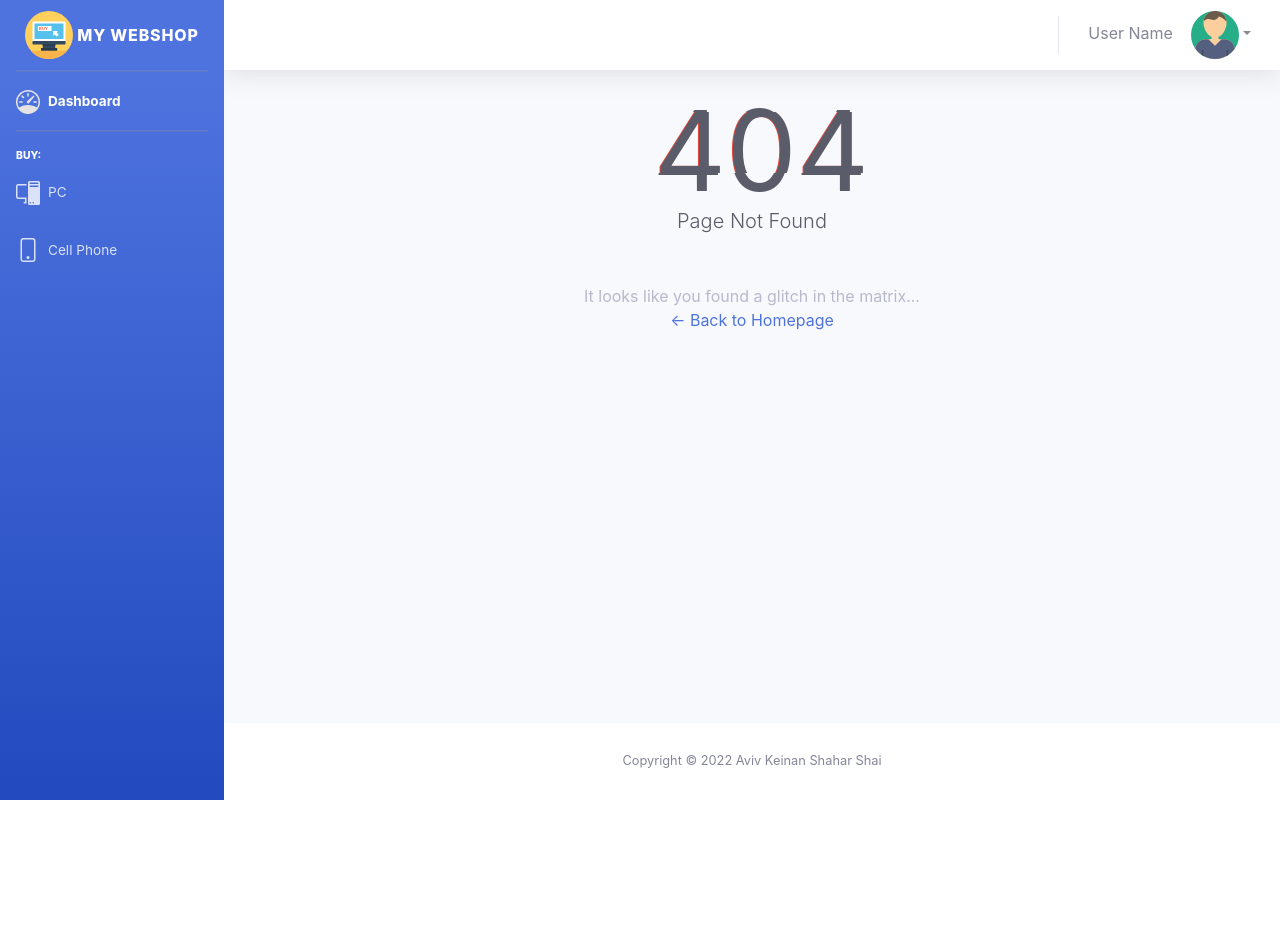
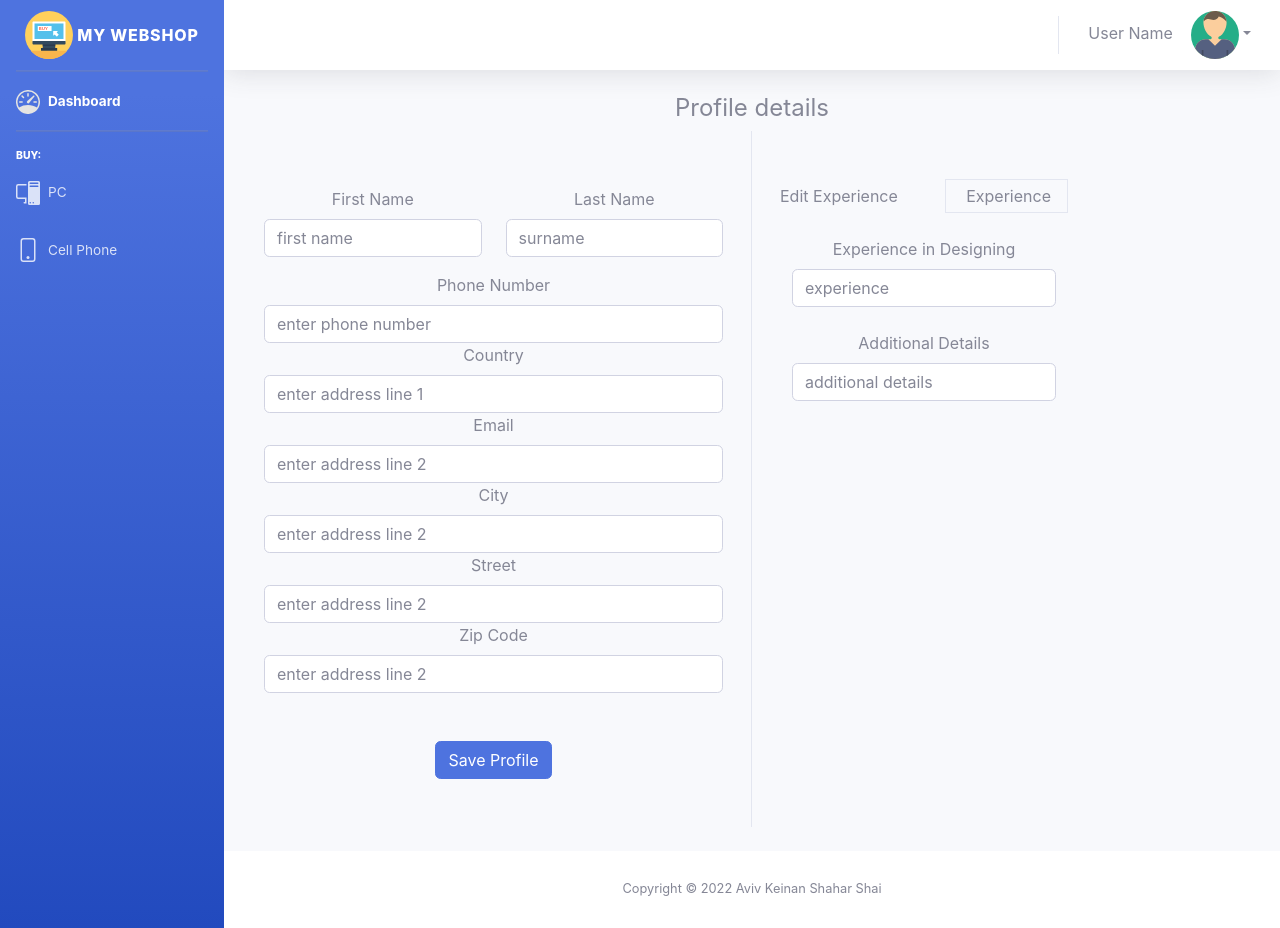
Before and after one commit to avivmeir/FinalProjectClientServer, a React (Create React App) app in the folder client/: page /profile in a window 1280 px wide. Before the commit this address had no page. Before the commit the page ends 800 px from the top, so only its background shows below. Built offline with nearby package versions, Linux system fonts and the light colour scheme; sample sign-in values are in the browser's storage.

Commit message:
profile skeleton

```diff
--- a/client/src/components/Dashboard.js
+++ b/client/src/components/Dashboard.js
@@ -8,6 +8,7 @@ import BuyPc from './BuyPc';
 import BuyPhone from './BuyPhone';
 import About from './About';
 import NotFound404 from './NotFound404';
+import Profile from './Profile';
 
 class Dashboard extends Component {
     render() {
@@ -23,8 +24,8 @@ class Dashboard extends Component {
                                 <Route path="/pc" element={<BuyPc />} />
                                 <Route path="/phone" element={<BuyPhone />} />
                                 <Route path="/about" element={<About />} />
+                                <Route path="/profile" element={<Profile />} />
                                 <Route path="/*" exact={true} element={<NotFound404 />} />
-
                             </Routes>
                         </div>
                     </div>
--- a/client/src/components/HeaderSign.js
+++ b/client/src/components/HeaderSign.js
@@ -12,12 +12,12 @@ class HeaderSign extends Component {
                             id="navbarSupportedContent"
                         >
                             <ul className="navbar-nav ml-auto">
-                                <li className="nav-item active">
+                                <li className="nav-item ">
                                     <Link className="nav-link" to={'/sign-up'}>
                                         Create Account
                                     </Link>
                                 </li>
-                                <li className="nav-item">
+                                <li className="nav-item ">
                                     <Link className="nav-link" to={'/sign-in'}>
                                         Login
                                     </Link>
--- /dev/null
+++ b/client/src/components/Profile.js
@@ -0,0 +1,177 @@
+import React, { Component } from 'react';
+import { ReactComponent as ErrorSvg } from '../app_photos/error-icon.svg';
+import { ReactComponent as CorrectSvg } from '../app_photos/correct-icon.svg';
+
+class Profile extends Component {
+    state = {
+        editMode: false,
+
+        passwordValid: {
+            match: true,
+            withNumbers: false,
+            withChars: false
+        }
+    }
+    handleEditClick = () => {
+        this.setState({ editMode: !this.state.editMode })
+    }
+    onSubmit = (e) => {
+        e.preventDefault();
+        console.log("submit clicked")
+    }
+    updateDetails = () => {
+        console.log("update clicked")
+
+    }
+    render() {
+        return (
+            <div className="wrapper">
+                    <h4 >Profile details</h4>
+                <div class="row">
+                    <div className="col-md-6 border-right">
+                        <div className="p-3 py-5">
+                            <div className="row mt-2">
+                                <div className="col-md-6"><label className="labels">First Name</label><input type="text" className="form-control" placeholder="first name" value="" /></div>
+                                <div className="col-md-6"><label className="labels">Last Name</label><input type="text" className="form-control" value="" placeholder="surname" /></div>
+                            </div>
+                            <div className="row mt-3">
+                                <div className="col-md-12"><label className="labels">Phone Number</label><input type="text" className="form-control" placeholder="enter phone number" value="" /></div>
+                                <div className="col-md-12"><label className="labels">Country</label><input type="text" className="form-control" placeholder="enter address line 1" value="" /></div>
+                                <div className="col-md-12"><label className="labels">Email</label><input type="text" className="form-control" placeholder="enter address line 2" value="" /></div>
+                                <div className="col-md-12"><label className="labels">City</label><input type="text" className="form-control" placeholder="enter address line 2" value="" /></div>
+                                <div className="col-md-12"><label className="labels">Street</label><input type="text" className="form-control" placeholder="enter address line 2" value="" /></div>
+                                <div className="col-md-12"><label className="labels">Zip Code</label><input type="text" className="form-control" placeholder="enter address line 2" value="" /></div>
+                            </div>
+                            <div className="mt-5 text-center"><button className="btn btn-primary profile-button" type="button">Save Profile</button></div>
+                        </div>
+                    </div>
+                    <div class="col-md-4">
+                        <div class="p-3 py-5">
+                            <div class="d-flex justify-content-between align-items-center experience"><span>Edit Experience</span><span class="border px-3 p-1 add-experience"><i class="fa fa-plus"></i>&nbsp;Experience</span></div><br />
+                            <div class="col-md-12"><label class="labels">Experience in Designing</label><input type="text" class="form-control" placeholder="experience" value="" /></div> <br />
+                            <div class="col-md-12"><label class="labels">Additional Details</label><input type="text" class="form-control" placeholder="additional details" value="" /></div>
+                        </div>
+                    </div>
+                </div>
+            </div>
+
+            // <div classNameName="wrapper">
+            //     <h3 classNameName="text-black">Profile details</h3>
+            //     <button classNameName="btn btn-secondary btn-sm d-flex mx-2" onClick={this.handleEditClick}>
+            //         Edit ✏️
+            //     </button>
+            //     <div classNameName="row mt-3 ">
+            //         <div classNameName="col-3">
+            //             First Name
+            //         </div>
+
+            //         <div classNameName="col-3">
+            //             Last Name
+            //         </div>
+            //         <div classNameName="col-3">
+            //             Phone Number
+            //         </div>
+            //         <div classNameName="col-3">
+            //             Country
+            //         </div>
+            //     </div>
+            //     <div classNameName="row mt-2">
+
+            //         <div classNameName="col-3">
+            //             <input type="text" placeholder="Last Name" disabled={!this.state.editMode} />
+            //         </div>
+            //         <div classNameName="col-3">
+            //             <input type="tel" placeholder="" disabled={!this.state.editMode} pattern="[0][5][0-9]{8}" />
+            //         </div>
+            //         <div classNameName="col-3">
+            //             <input type="text" placeholder="Country" disabled={!this.state.editMode} />
+            //         </div>
+            //     </div>
+            //     {
+            //         this.state.editMode ?
+            //             <button classNameName="btn btn-primary mt-4" onClick={this.updateDetails}>Update</button>
+            //             :
+            //             null
+            //     }
+            //     <hr />
+            //     <div classNameName="row">
+            //         <h5 classNameName="text-black">Change password</h5>
+            //     </div>
+            //     <div classNameName="row">
+            //         <div classNameName="col-6 mt-5">
+            //             <form classNameName="user" onSubmit={this.onSubmit}>
+            //                 <div classNameName="form-group">
+            //                     <div classNameName="row">
+            //                         <input type="password" placeholder="Old Password" />
+            //                     </div>
+            //                 </div>
+            //                 <div classNameName="form-group">
+            //                     <div classNameName="row">
+            //                         <input type="password" placeholder="New Password" />
+            //                     </div>
+            //                 </div>
+            //                 <div classNameName="form-group">
+            //                     <div classNameName="row">
+            //                         <input type="password" placeholder="Repeat Password" />
+            //                     </div>
+            //                 </div>
+            //                 <div classNameName="form-group">
+            //                     <div classNameName="row">
+            //                         <input type="submit" value="Change passowrd" classNameName="btn btn-primary " />
+            //                     </div>
+            //                 </div>
+            //             </form>
+            //         </div>
+            //         <div classNameName="col-6 mt-5 text-left">
+            //             <div classNameName="row  ">
+            //                 {
+            //                     this.state.passwordValid.match ?
+            //                         <div classNameName="text-success">
+            //                             <CorrectSvg height="24" width="24" text-success /> Password must match
+            //                         </div>
+            //                         :
+            //                         <div classNameName="text-danger">
+            //                             <ErrorSvg height="24" width="24" /> Password must match
+            //                         </div>
+            //                 }
+            //             </div>
+            //             <div classNameName="row mt-3">
+            //                 {
+            //                     this.state.passwordValid.withNumbers ?
+            //                         <div classNameName="text-success">
+            //                             <CorrectSvg height="24" width="24" text-success /> Password must contain at least one number
+            //                         </div>
+            //                         :
+            //                         <div classNameName="text-danger">
+            //                             <ErrorSvg height="24" width="24" /> Password must contain at least one number
+            //                         </div>
+            //                 }
+            //             </div>
+            //             <div classNameName="row mt-3">
+            //                 {
+            //                     this.state.passwordValid.withChars ?
+            //                         <div classNameName="text-success">
+            //                             <CorrectSvg height="24" width="24" text-success /> Password must contain at least one number
+            //                         </div>
+            //                         :
+            //                         <div classNameName="text-danger">
+            //                             <ErrorSvg height="24" width="24" /> Password must contain at least 6 characters long
+            //                         </div>
+            //                 }
+            //             </div>
+
+            //         </div>
+
+
+
+            //     </div>
+
+
+
+
+            // </div>
+        );
+    }
+}
+
+export default Profile;
--- a/client/src/components/TopBar.js
+++ b/client/src/components/TopBar.js
@@ -24,7 +24,7 @@ class TopBar extends Component {
                                     <UserSvg width ="48" height="48" />
                                 </Dropdown.Toggle>
                                 <Dropdown.Menu>
-                                    <Dropdown.Item href="#">
+                                    <Dropdown.Item as={Link} to="/dashboard/profile">
                                        <ProfileSvg width ="12" height="12"/>&nbsp; Profile
                                     </Dropdown.Item>
                                     <Dropdown.Item as={Link} to="/dashboard/about">
```
Also changed, not shown: client/src/app_photos/correct-icon.svg (added), client/src/app_photos/error-icon.svg (added).
